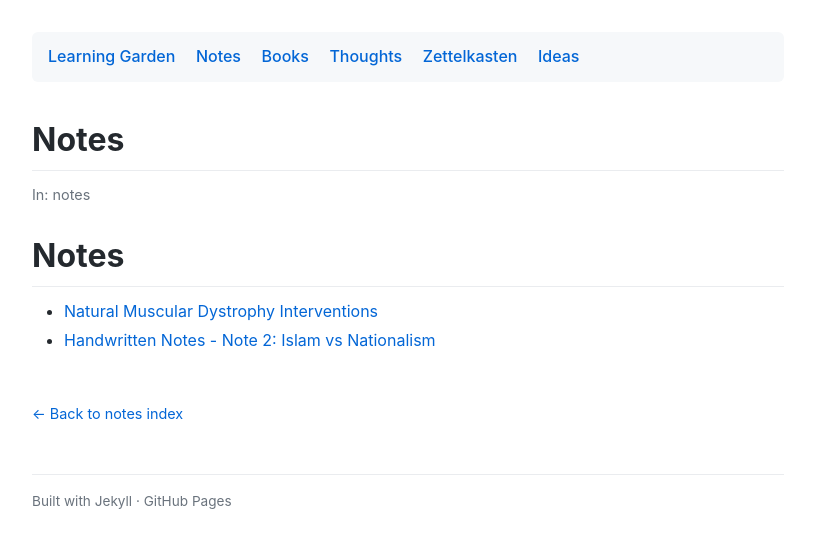
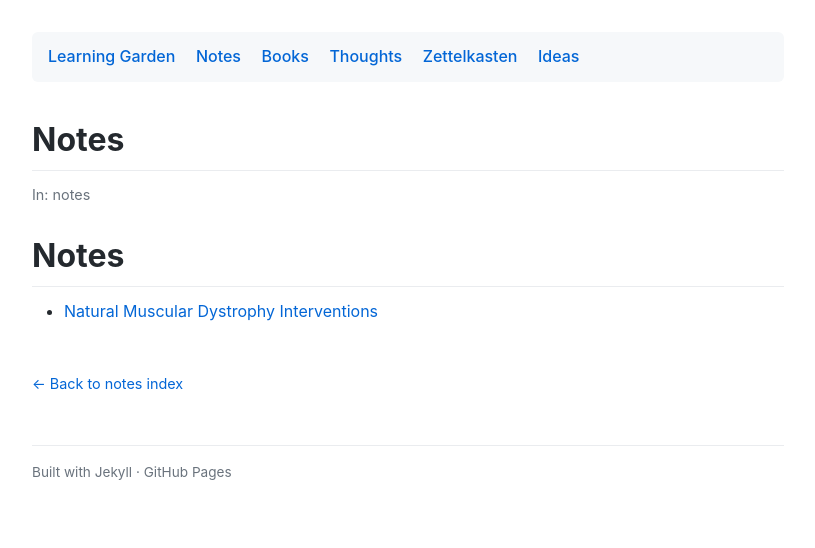
Before and after one commit to umarlateef/learning-garden, a Jekyll site: the page built from notes/index.md, in a window 1280 px wide. Shown: the top 548 px of the page, without its empty margins (232-1047 px from the left). Built offline with Jekyll 4.4.1, drawn with Linux system fonts in a browser that asks for light colours.

Commit message:
Update notes index - remove deleted Islam vs Nationalism note

```diff
--- a/notes/index.md
+++ b/notes/index.md
@@ -6,4 +6,3 @@ section: notes
 # Notes
 
 - [Natural Muscular Dystrophy Interventions](natural_muscular_dystrophy_interventions.html)
-- [Handwritten Notes - Note 2: Islam vs Nationalism](handwritten_notes_note_2_islam_vs_nationalism.md)
```
